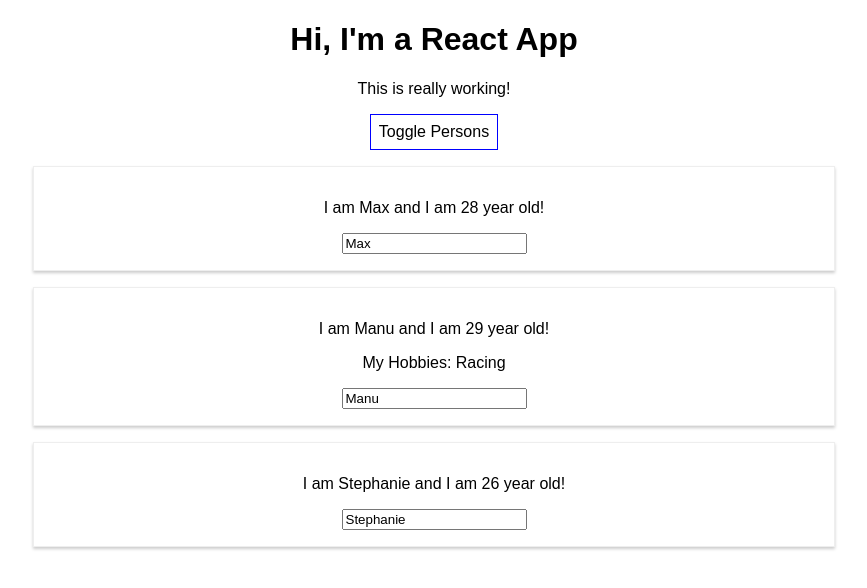
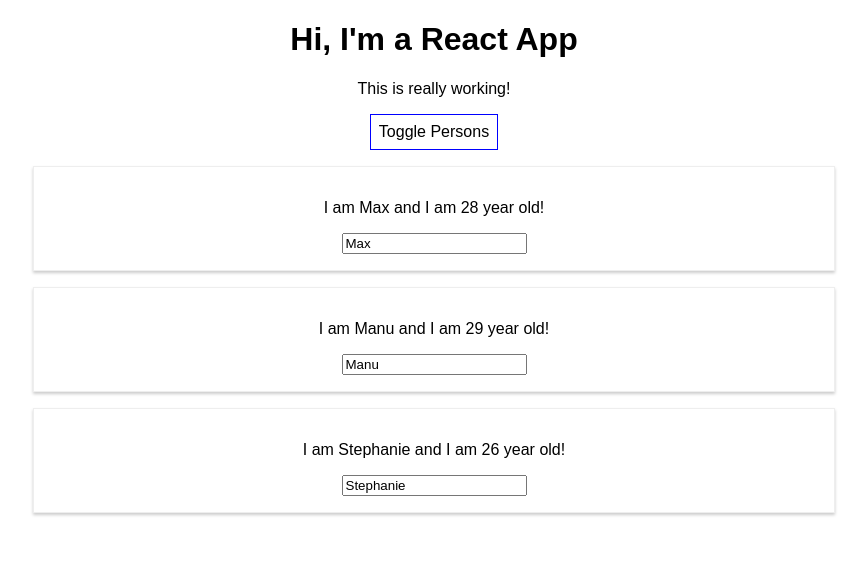
Before and after one commit to ugran/react-complete-guide, a React (Create React App) app: page / in a window 1280 px wide. Both pictures are taken after a click on the button "Toggle Persons". Shown: the top 588 px of the page, without its empty margins (206-1073 px from the left). Built offline with nearby package versions, Linux system fonts and the light colour scheme.

Commit message:
section 4 lecture 56

```diff
--- a/src/App.js
+++ b/src/App.js
@@ -12,17 +12,6 @@
     showPersons: false
   }
 
-  switchNameHandler = (newName) => {
-    console.log('Was Clicked!');
-    this.setState( {
-      persons: [
-        { name: newName, age: 28},
-        { name: 'Manu', age: 29},
-        { name: 'Stephanie', age: 27}
-      ]
-    } )
-  }
-
   nameChangedHandler = (event) => {
     this.setState({
       persons: [
@@ -31,6 +20,12 @@
         { name: 'Stephanie', age: 26}
       ]
     })
+  }
+
+  deletePersonHandler = (personIndex) => {
+    const persons = [...this.state.persons];
+    persons.splice(personIndex,1);
+    this.setState({persons:persons})
   }
 
   togglePersonsHandler = () => {
@@ -47,27 +42,27 @@
       cursor: 'pointer'
     };
 
+    let persons = null;
+
+    if (this.state.showPersons) {
+      persons = (
+        <div>
+          {this.state.persons.map((person,index) => {
+            return <Person
+              click={() => this.deletePersonHandler(index)}
+              name={person.name}
+              age={person.age} />
+          })}
+        </div>
+      );
+    }
+
     return (
       <div className="App">
         <h1>Hi, I'm a React App</h1>
         <p>This is really working!</p>
         <button style={style} onClick={this.togglePersonsHandler}>Toggle Persons</button>
-        {
-          this.state.showPersons === true ?
-            <div>
-              <Person
-                name={this.state.persons[0].name}
-                age={this.state.persons[0].age} />
-              <Person
-                name={this.state.persons[1].name}
-                age={this.state.persons[1].age}
-                click={this.switchNameHandler.bind(this, 'Max!')}
-                changed={this.nameChangedHandler}>My Hobbies: Racing</Person>
-              <Person
-                name={this.state.persons[2].name}
-                age={this.state.persons[2].age} />
-            </div> : null
-        }
+        {persons}
       </div>
     );
   }
```
Also changed, not shown: package.json (line endings or trailing spaces), 1 other file (tests, documents, lock files or other folders).
